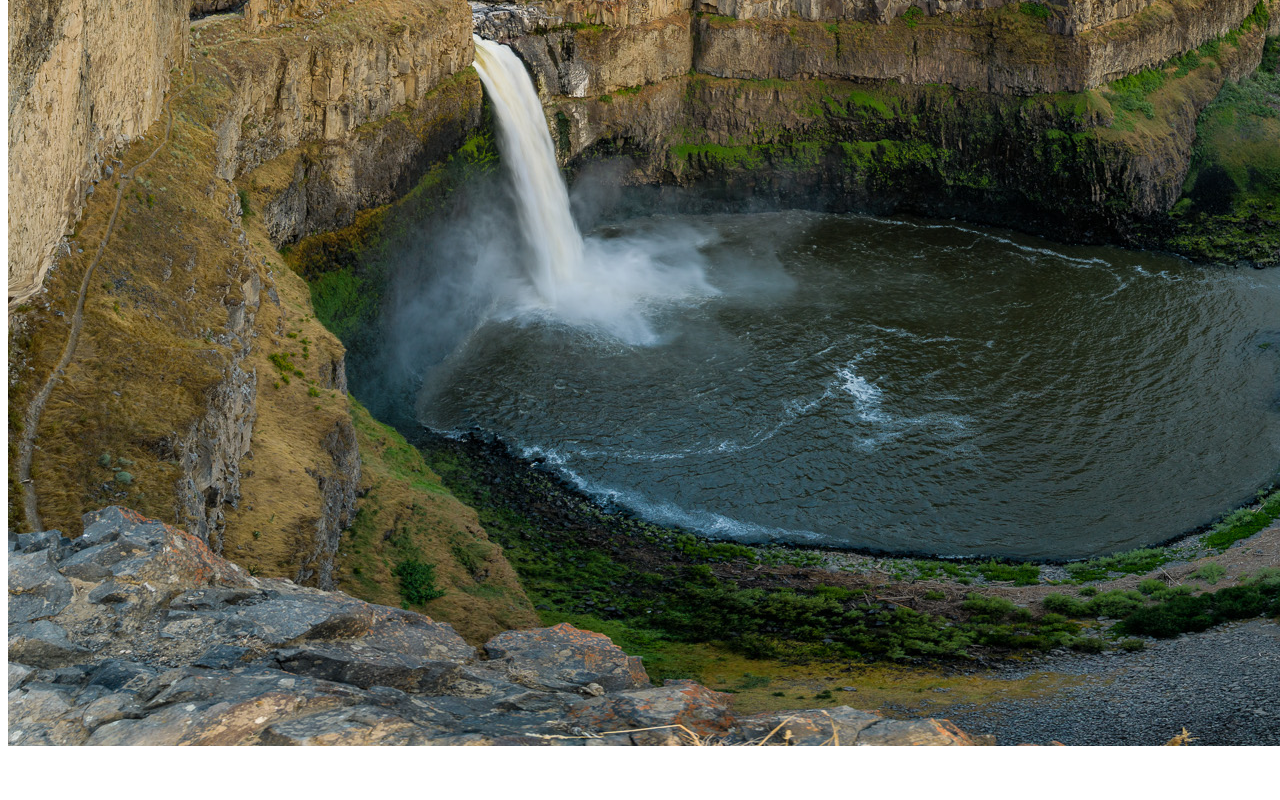
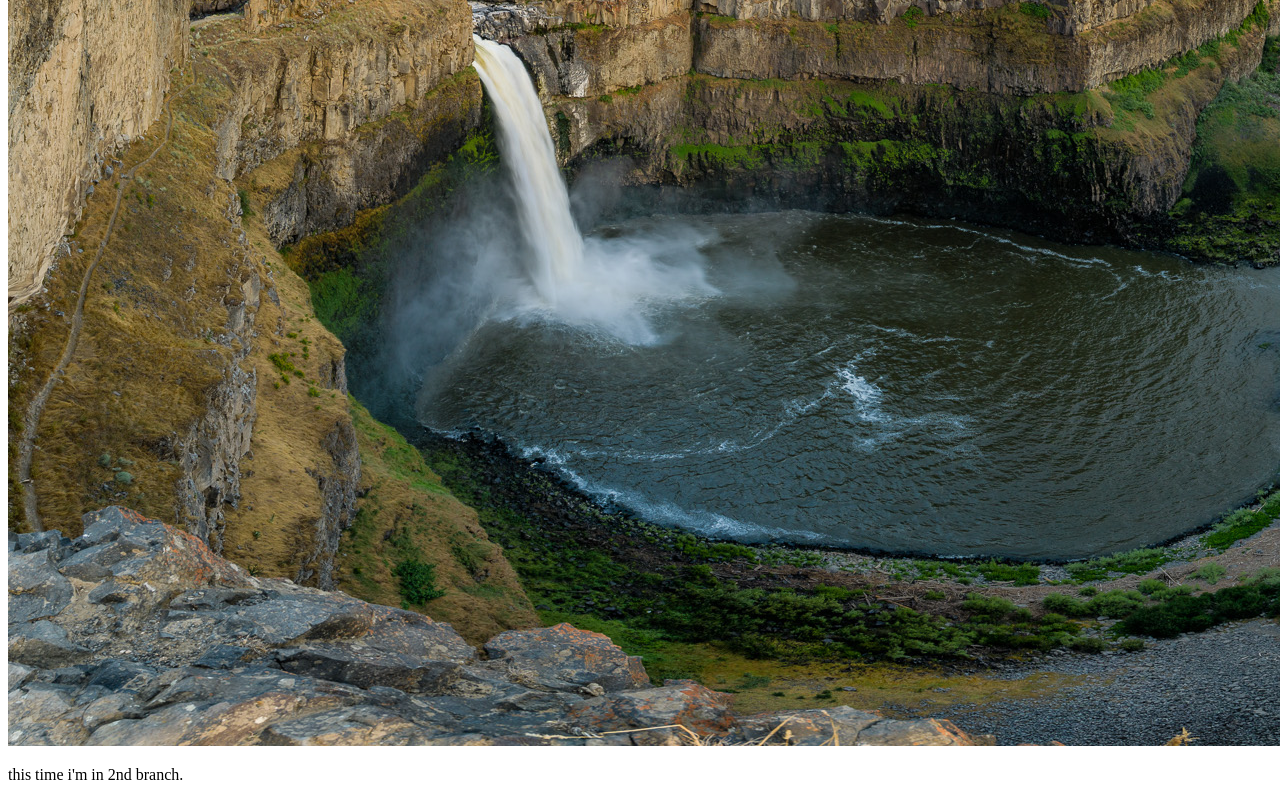
Before and after one commit to Jubayer1996/My-first-website, a plain HTML site: page index.html in a window 1280 px wide. Shown: the part 1029-1829 px from the top of the page. Before the commit the page ends 1787 px from the top, so only its background shows below. Drawn offline with Linux system fonts and the light colour scheme.

Commit message:
2nd branch

```diff
--- a/index.html
+++ b/index.html
@@ -11,5 +11,6 @@
   <p>trying to host this website in github</p>
   <p>let's see changes on website..</p>
   <img src="20180606_palouse_236-pano.jpg" alt="">
+  <p>this time i'm in 2nd branch.</p>
 </body>
 </html>
```
